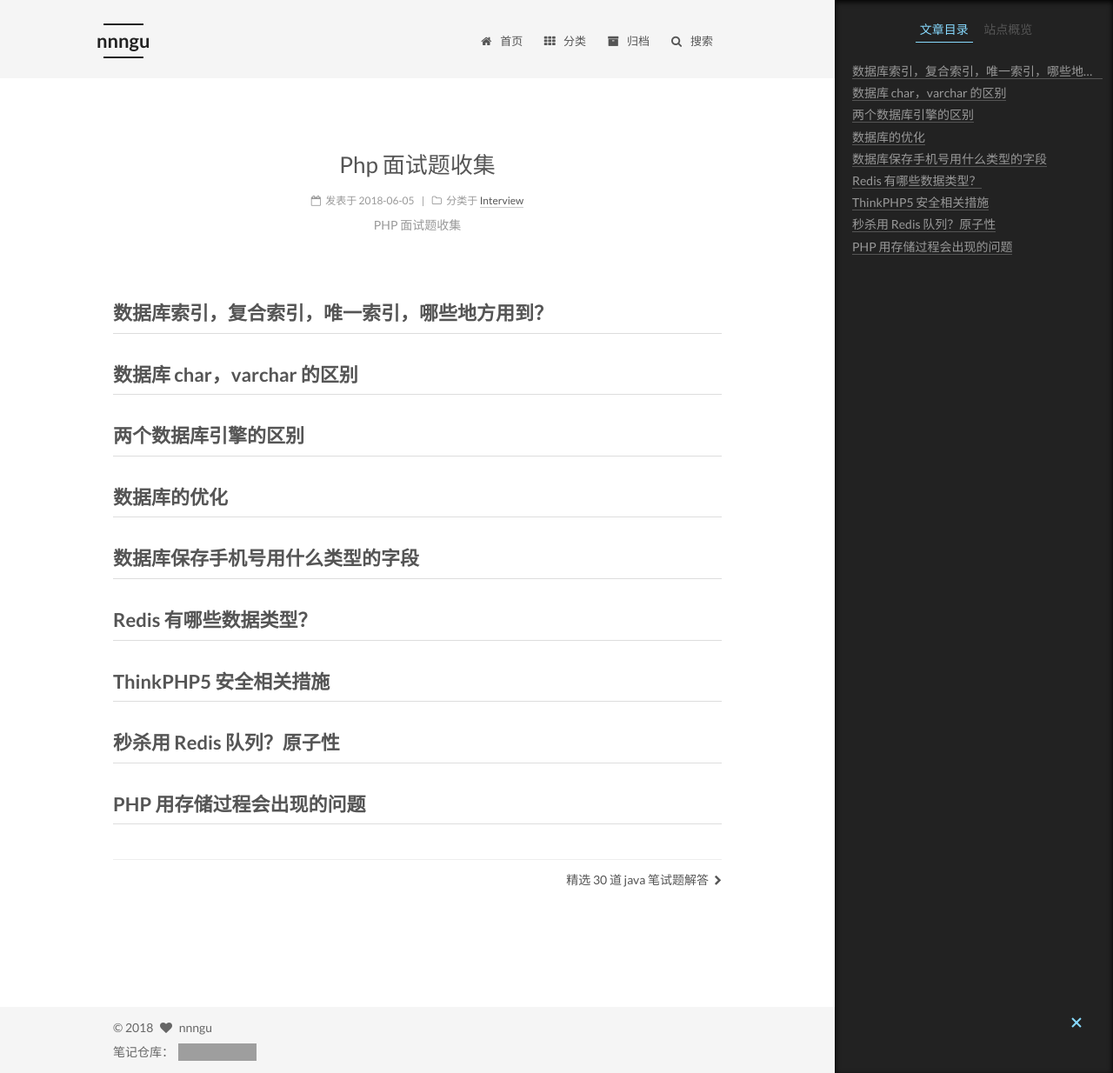
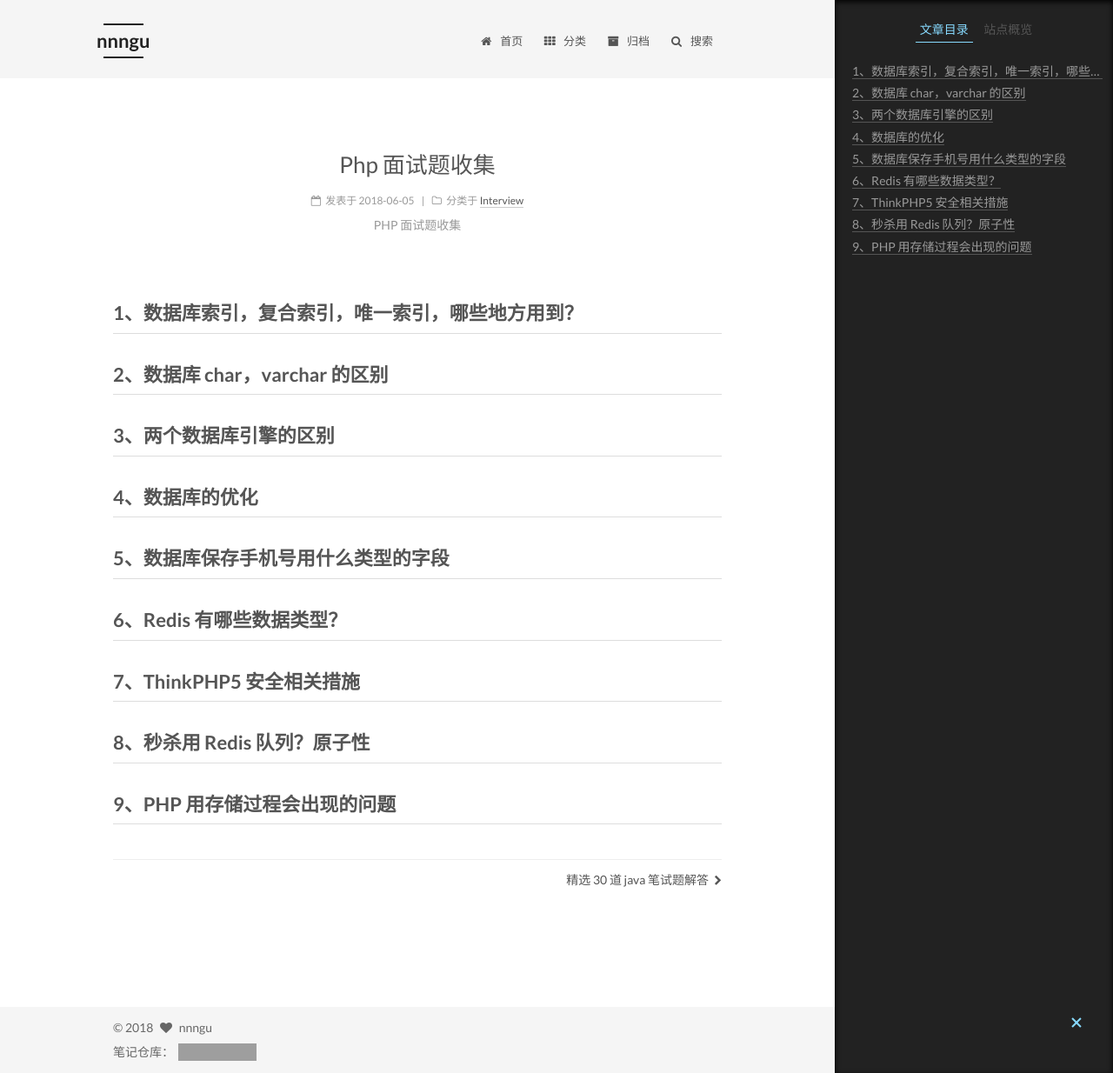
Before and after one commit to nnngu/LearningNotes, a Jekyll site: the page built from _posts/2018-06-05-PHP 面试题收集.md, in a window 1280 px wide and 1234 px high. Shown: the whole window at 87% size. Built offline with Jekyll 4.4.1, drawn with Linux system fonts in a browser that asks for light colours; grey boxes are pictures that could not be loaded.

Commit message:
修改文件: _posts/2018-06-05-PHP 面试题收集.md

```diff
--- a/_posts/2018-06-05-PHP 面试题收集.md
+++ b/_posts/2018-06-05-PHP 面试题收集.md
@@ -3,20 +3,20 @@ categories: Interview
 description: PHP 面试题收集
 ---
 
-## 数据库索引，复合索引，唯一索引，哪些地方用到？
+## 1、数据库索引，复合索引，唯一索引，哪些地方用到？
 
-##  数据库 char，varchar 的区别
+##  2、数据库 char，varchar 的区别
 
-## 两个数据库引擎的区别
+## 3、两个数据库引擎的区别
 
-## 数据库的优化
+## 4、数据库的优化
 
-## 数据库保存手机号用什么类型的字段
+## 5、数据库保存手机号用什么类型的字段
 
-## Redis 有哪些数据类型？
+## 6、Redis 有哪些数据类型？
 
-## ThinkPHP5 安全相关措施
+## 7、ThinkPHP5 安全相关措施
 
-## 秒杀用 Redis 队列？原子性
+## 8、秒杀用 Redis 队列？原子性
 
-## PHP 用存储过程会出现的问题
+## 9、PHP 用存储过程会出现的问题
```
